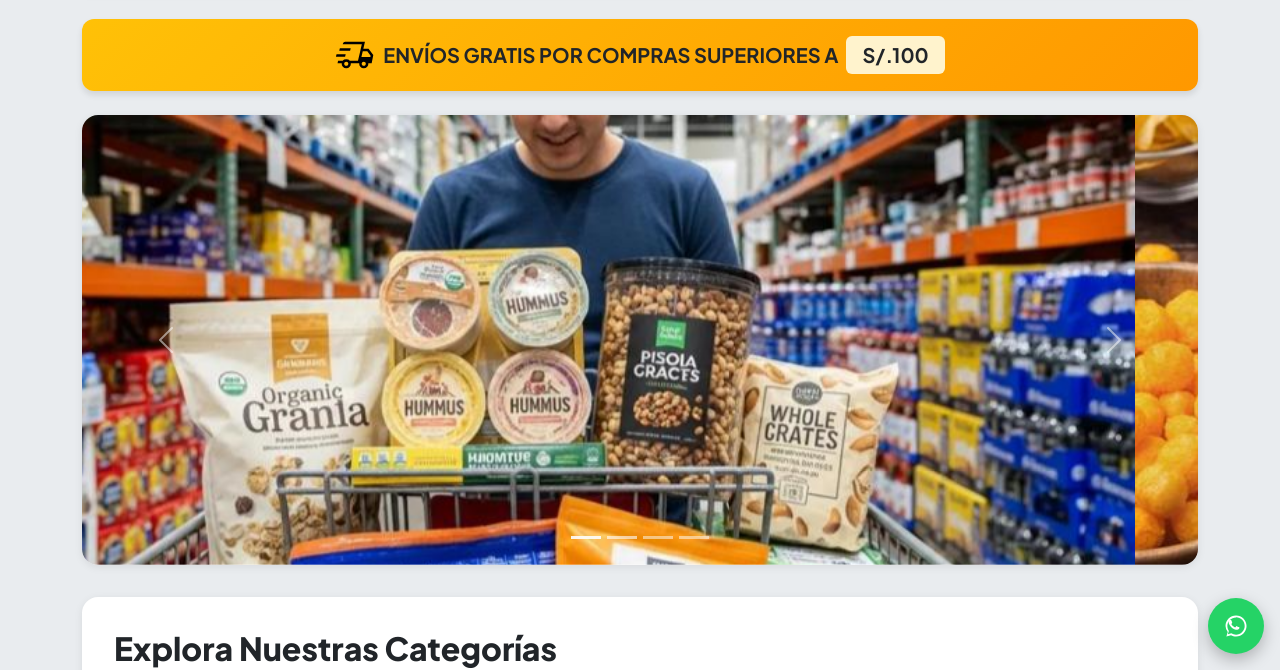
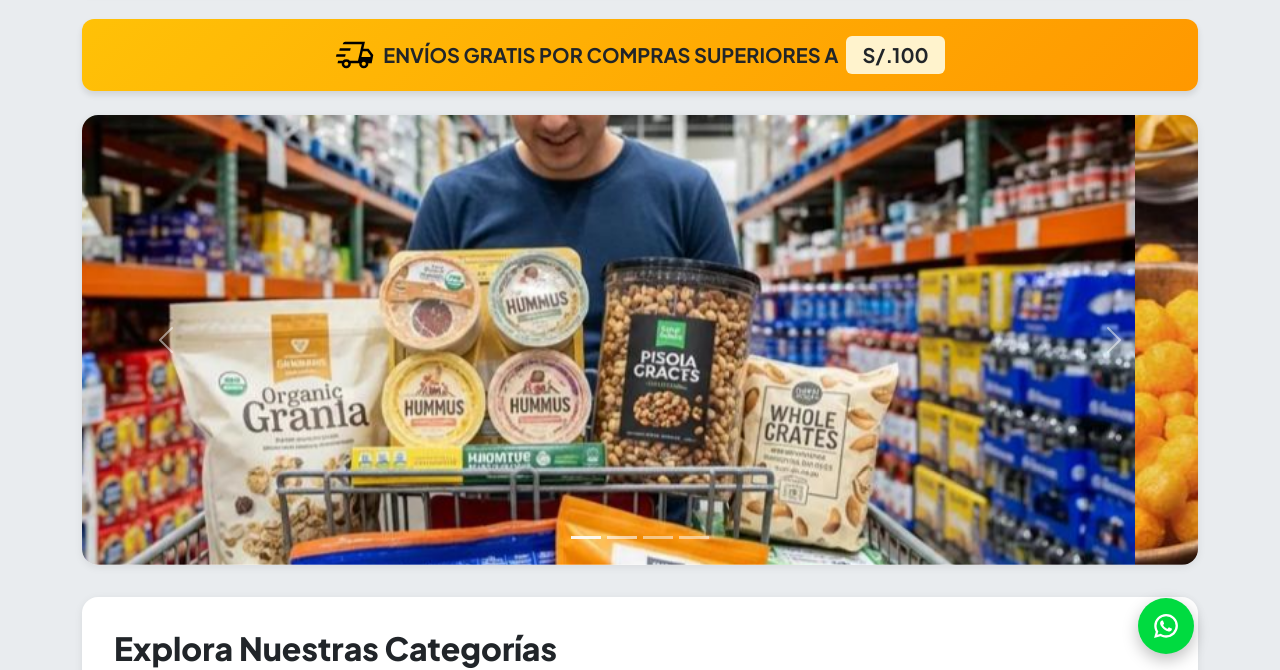
Before and after one commit to arisdire/snackeadospe, a plain HTML site: page index.html in a window 1280 px wide. Shown: the part 130-800 px from the top of the page. Drawn offline with nearby package versions, Linux system fonts and the light colour scheme.

Commit message:
UI: posicionar botÃ³n WhatsApp relativo al container en xl/xxl (right calc)

```diff
--- a/index.html
+++ b/index.html
@@ -253,6 +253,46 @@
         .icono-social:hover {
             color: var(--primary);
             transform: scale(1.2);
+        }
+        .whatsapp-float{
+            position:fixed;
+            right:16px;
+            bottom:16px;
+            z-index:9999;
+            width:56px;
+            height:56px;
+            border-radius:50%;
+            background:#00DB40;
+            display:flex;
+            align-items:center;
+            justify-content:center;
+            color:white;
+            box-shadow:0 6px 16px rgba(0,0,0,.25);
+            transition:transform .2s ease
+        }
+
+        .whatsapp-float:hover{
+            transform:scale(1.06)
+        }
+
+        .whatsapp-float svg{
+            width:28px;
+            height:28px;
+            fill:currentColor
+        }
+
+        @media (max-width: 576px){
+            .whatsapp-float{
+                right:12px;
+                bottom:12px;
+                width:52px;
+                height:52px}}
+
+        @media (min-width: 1200px){
+            .whatsapp-float{ right: calc((100vw - 1140px)/2 + 16px); }
+        }
+        @media (min-width: 1400px){
+            .whatsapp-float{ right: calc((100vw - 1320px)/2 + 16px); }
         }
     </style>
 </head>
@@ -524,17 +564,14 @@
         </footer>
     </div>
 
+    <a href="https://wa.me/51987654321" class="whatsapp-float" target="_blank" rel="noopener noreferrer" aria-label="WhatsApp">
+        <svg width="19" height="19" viewBox="0 0 19 19" fill="none" xmlns="http://www.w3.org/2000/svg">
+            <path d="M15.255 3.713a8 8 0 0 0-5.684-2.36c-4.433 0-8.043 3.603-8.043 8.036 0 1.394.364 2.771 1.045 3.974l-1.164 4.26 4.354-1.14a8.06 8.06 0 0 0 3.8.957c4.434 0 8.044-3.61 8.044-8.043 0-2.145-.84-4.172-2.352-5.692zM4.283 13.11c-.76-.863-1.18-2.312-1.18-3.72a6.467 6.467 0 0 1 6.46-6.46 6.42 6.42 0 0 1 4.568 1.891 6.42 6.42 0 0 1 1.892 4.568 6.467 6.467 0 0 1-6.46 6.46c-1.258 0-2.596-.404-3.562-1.06l-2.343.609z" fill="#fff" style="fill:#fff;fill-opacity:1"></path><path d="M11.748 10.434c.182.064 1.148.539 1.346.641.198.103.333.15.38.23.048.08.048.475-.119.934s-.95.879-1.33.934c-.34.048-.768.072-1.242-.079a12 12 0 0 1-1.125-.412c-1.979-.854-3.27-2.842-3.364-2.976-.103-.143-.8-1.069-.8-2.035s.507-1.448.689-1.646a.72.72 0 0 1 .522-.246h.38c.12 0 .285-.047.444.34.166.396.562 1.362.61 1.465a.38.38 0 0 1 .015.349c-.063.134-.095.213-.198.324a8 8 0 0 1-.293.348c-.095.095-.198.206-.087.404.119.198.507.84 1.093 1.362.752.673 1.385.879 1.583.974s.309.079.428-.048c.118-.135.49-.578.625-.776s.261-.166.443-.095z" fill="#fff" style="fill:#fff;fill-opacity:1"></path></svg>
+    </a>
+
     <!-- Bootstrap JS -->
     <script src="https://cdn.jsdelivr.net/npm/bootstrap@5.3.2/dist/js/bootstrap.bundle.min.js"></script>
-    <a href="https://wa.me/51987654321" class="whatsapp-float" target="_blank" rel="noopener noreferrer" aria-label="WhatsApp">
-        <svg xmlns="http://www.w3.org/2000/svg" viewBox="0 0 32 32" aria-hidden="true"><path d="M19.11 17.14c-.3-.15-1.77-.87-2.05-.97-.27-.1-.47-.15-.67.15-.2.3-.77.97-.95 1.17-.18.2-.35.22-.65.07-.3-.15-1.24-.46-2.36-1.47-.87-.78-1.46-1.75-1.63-2.05-.17-.3-.02-.46.13-.61.13-.13.3-.35.45-.52.15-.17.2-.3.3-.5.1-.2.05-.37-.02-.52-.07-.15-.67-1.62-.92-2.22-.24-.58-.49-.5-.67-.5-.17 0-.37-.02-.57-.02-.2 0-.52.07-.8.37-.27.3-1.05 1.02-1.05 2.48 0 1.45 1.08 2.85 1.24 3.05.15.2 2.12 3.25 5.13 4.55.72.31 1.29.49 1.73.62.73.23 1.39.2 1.92.12.59-.09 1.77-.72 2.02-1.42.25-.7.25-1.29.17-1.42-.07-.13-.27-.2-.57-.35zM16.03 28c-2.07 0-4.02-.55-5.72-1.51L5 28l1.55-5.16A11.91 11.91 0 0 1 4 16.03C4 9.38 9.38 4 16.03 4 22.68 4 28.06 9.38 28.06 16.03 28.06 22.68 22.68 28 16.03 28zm0-21.8c-5.46 0-9.9 4.44-9.9 9.9 0 2.06.63 3.97 1.72 5.55l-1.13 3.72 3.84-1.1a9.88 9.88 0 0 0 5.47 1.64c5.46 0 9.9-4.44 9.9-9.9 0-5.46-4.44-9.9-9.9-9.9z"/></svg>
-    </a>
-    <style>
-        .whatsapp-float{position:fixed;right:16px;bottom:16px;z-index:9999;width:56px;height:56px;border-radius:50%;background:#25D366;display:flex;align-items:center;justify-content:center;color:#fff;box-shadow:0 6px 16px rgba(0,0,0,.25);transition:transform .2s ease}
-        .whatsapp-float:hover{transform:scale(1.06)}
-        .whatsapp-float svg{width:28px;height:28px;fill:currentColor}
-        @media (max-width: 576px){.whatsapp-float{right:12px;bottom:12px;width:52px;height:52px}}
-    </style>
+
 </body>
 
 </html>
```
Also changed, not shown: checkout-payment.html (+7 -0 lines), contacto.html (+8 -0 lines), login.html (+8 -0 lines), nosotros.html (+8 -0 lines), product-catalog.html (+8 -0 lines), product-details.html (+8 -0 lines), shopping-cart.html (+6 -0 lines).
